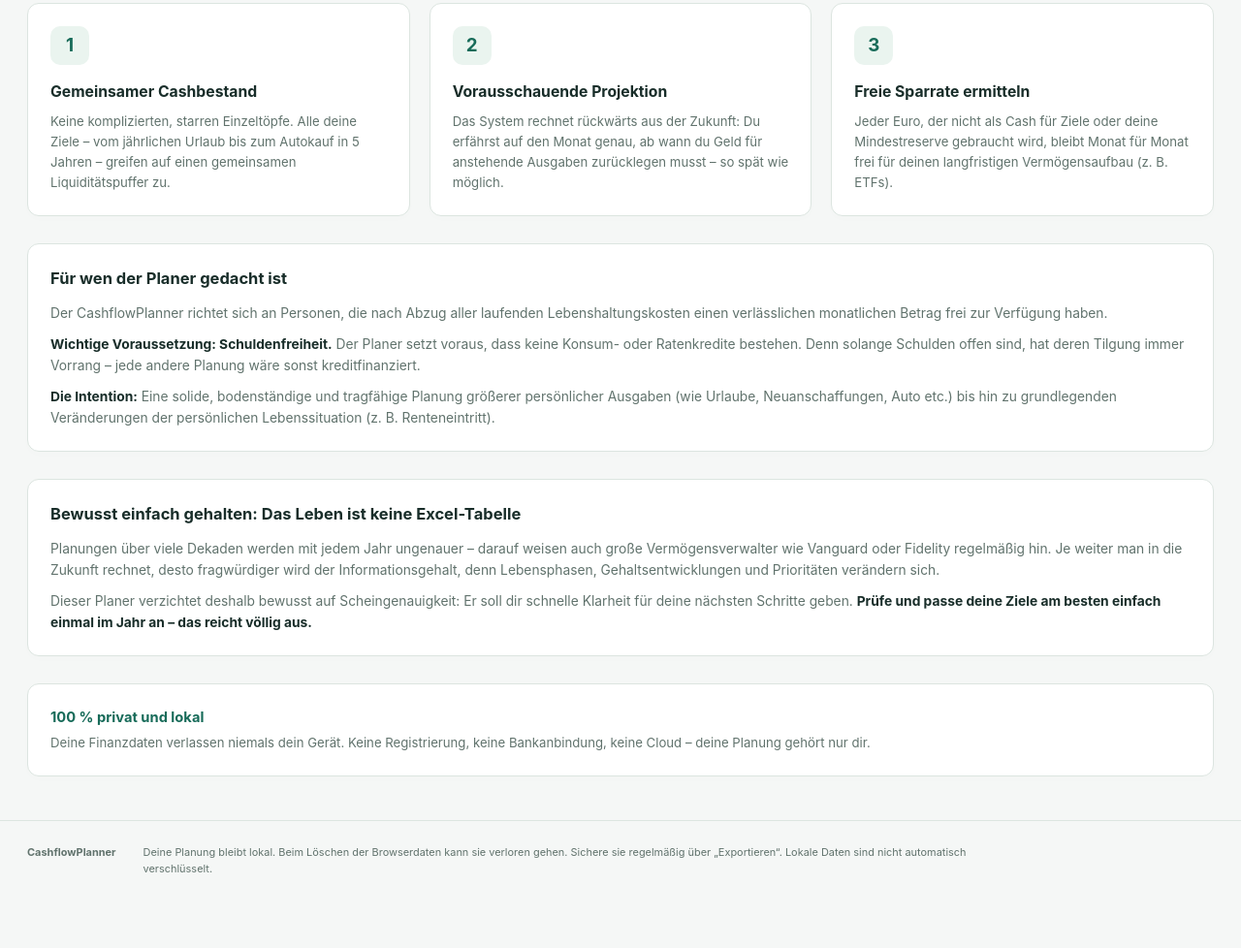
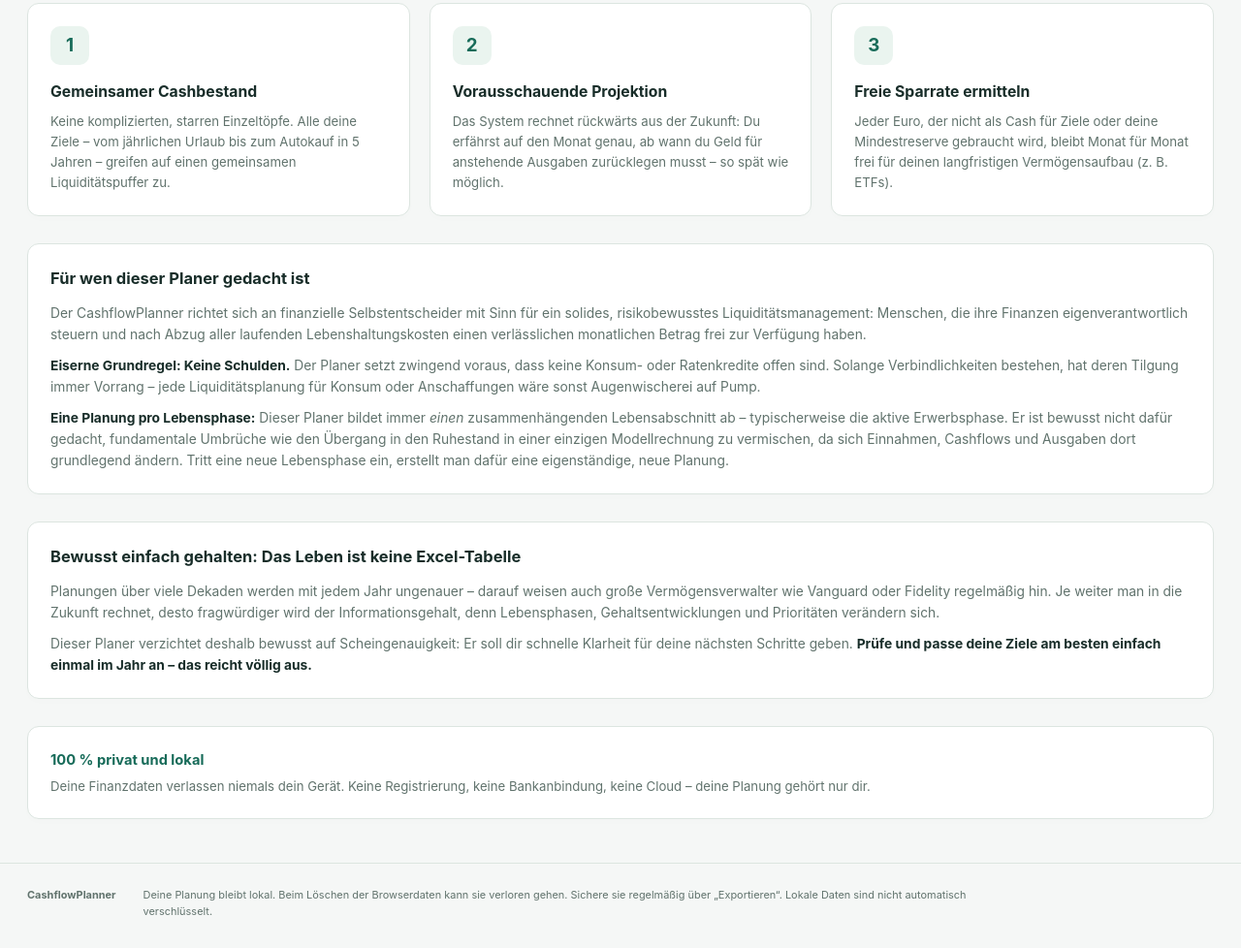
Before and after one commit to RalfHuesing/CashflowPlanner, a website with bundled scripts: page web/index.html in a window 1280 px wide. Shown: the part 644-1622 px from the top of the page at 97% size. Before the commit the page ends 1578 px from the top, so only its background shows below. Built offline with nearby package versions, Linux system fonts and the light colour scheme.

Commit message:
Startseite: Zielgruppentext praezisiert (Schuldenfreiheit, eine Planung pro Lebensphase)

```diff
--- a/web/index.html
+++ b/web/index.html
@@ -93,15 +93,15 @@
         </div>
 
         <div class="panel start-audience">
-          <h3>Für wen der Planer gedacht ist</h3>
+          <h3>Für wen dieser Planer gedacht ist</h3>
           <p>
-            Der CashflowPlanner richtet sich an Personen, die nach Abzug aller laufenden Lebenshaltungskosten einen verlässlichen monatlichen Betrag frei zur Verfügung haben.
+            Der CashflowPlanner richtet sich an finanzielle Selbstentscheider mit Sinn für ein solides, risikobewusstes Liquiditätsmanagement: Menschen, die ihre Finanzen eigenverantwortlich steuern und nach Abzug aller laufenden Lebenshaltungskosten einen verlässlichen monatlichen Betrag frei zur Verfügung haben.
           </p>
           <p>
-            <strong>Wichtige Voraussetzung: Schuldenfreiheit.</strong> Der Planer setzt voraus, dass keine Konsum- oder Ratenkredite bestehen. Denn solange Schulden offen sind, hat deren Tilgung immer Vorrang – jede andere Planung wäre sonst kreditfinanziert.
+            <strong>Eiserne Grundregel: Keine Schulden.</strong> Der Planer setzt zwingend voraus, dass keine Konsum- oder Ratenkredite offen sind. Solange Verbindlichkeiten bestehen, hat deren Tilgung immer Vorrang – jede Liquiditätsplanung für Konsum oder Anschaffungen wäre sonst Augenwischerei auf Pump.
           </p>
           <p>
-            <strong>Die Intention:</strong> Eine solide, bodenständige und tragfähige Planung größerer persönlicher Ausgaben (wie Urlaube, Neuanschaffungen, Auto etc.) bis hin zu grundlegenden Veränderungen der persönlichen Lebenssituation (z.&nbsp;B. Renteneintritt).
+            <strong>Eine Planung pro Lebensphase:</strong> Dieser Planer bildet immer <em>einen</em> zusammenhängenden Lebensabschnitt ab – typischerweise die aktive Erwerbsphase. Er ist bewusst nicht dafür gedacht, fundamentale Umbrüche wie den Übergang in den Ruhestand in einer einzigen Modellrechnung zu vermischen, da sich Einnahmen, Cashflows und Ausgaben dort grundlegend ändern. Tritt eine neue Lebensphase ein, erstellt man dafür eine eigenständige, neue Planung.
           </p>
         </div>
 
```
